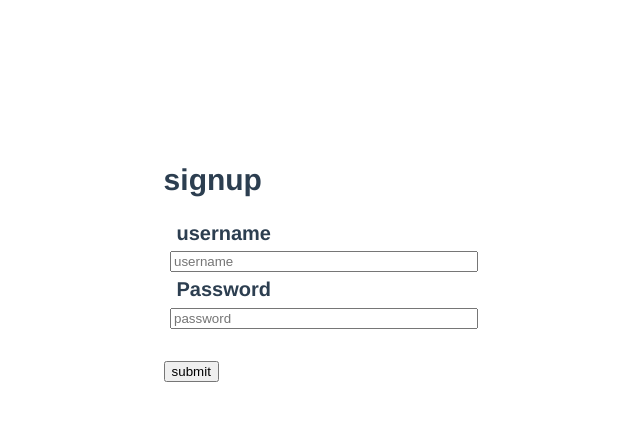
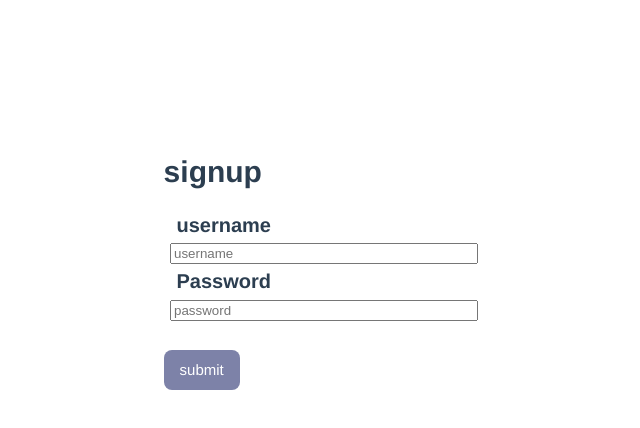
Before and after one commit to propardhu/deltaexchange, a Vue app: page /signup in a window 1280 px wide. Shown: the top 428 px of the page, without its empty margins (316-956 px from the left). Built offline with nearby package versions, Linux system fonts and the light colour scheme.

Commit message:
readme update

```diff
--- a/src/views/LoginView.vue
+++ b/src/views/LoginView.vue
@@ -9,7 +9,7 @@
         <input type="password" name="password" v-model="data.password" placeholder="password" id="pass">
         <br>
         <br>
-        <button style=" margin-left:6%;margin-right: auto !important;
+        <button class="button-1" style=" margin-left:6%;margin-right: auto !important;
  margin-left: auto !important;" @click="submit">submit</button>
     </div>
   </section>
--- a/src/views/SignupView.vue
+++ b/src/views/SignupView.vue
@@ -9,7 +9,7 @@
         <input type="password" name="password" v-model="data.password" placeholder="password" id="pass">
         <br>
         <br>
-        <button style=" margin-left:6%;margin-right: auto !important;
+        <button class="button-1" style=" margin-left:6%;margin-right: auto !important;
  margin-left: auto !important;" @click="submit">submit</button>
     </div>
   </section>
```
Also changed, not shown: 1 other file (tests, documents, lock files or other folders).
